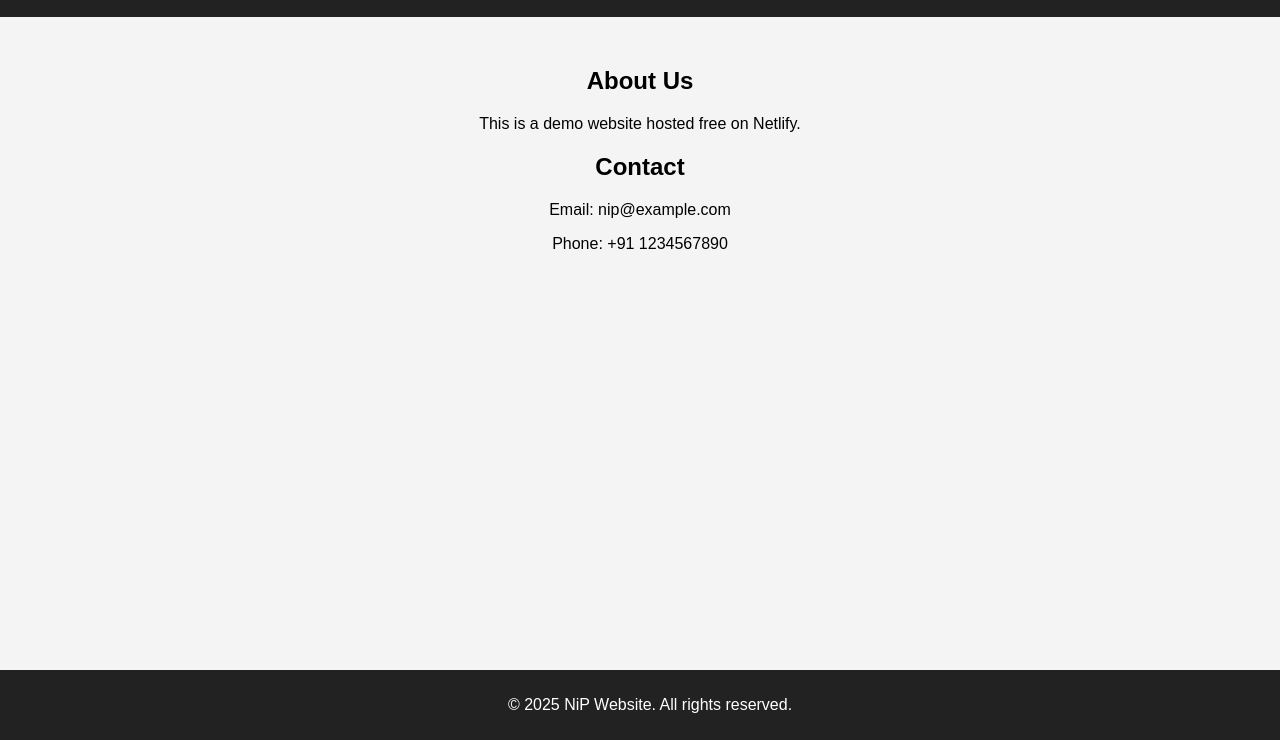
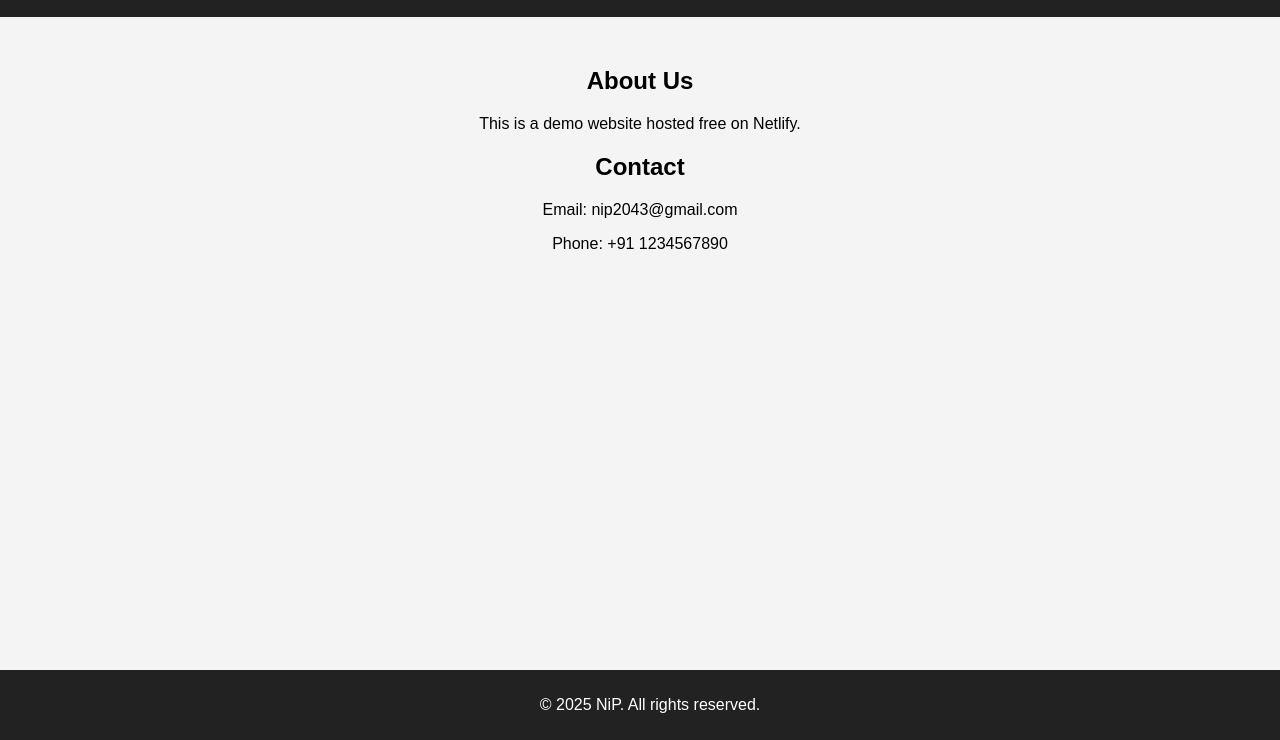
Before and after one commit to NiP2043/nip.github.io, a plain HTML site: page index.html in a window 1280 px wide. Shown: the part 60-800 px from the top of the page. Drawn offline with Linux system fonts and the light colour scheme.

Commit message:
Update index.html
Signed-off-by: NiP2043 <niravp2043@gmail.com>

```diff
--- a/index.html
+++ b/index.html
@@ -21,11 +21,11 @@
             <h2>About Us</h2>
             <p>This is a demo website hosted free on Netlify.</p>
             <h2>Contact</h2>
-            <p>Email: nip@example.com</p>
+            <p>Email: nip2043@gmail.com </p>
             <p>Phone: +91 1234567890</p>
         </section>
         <footer>
-            <p>© 2025 NiP Website. All rights reserved.</p>
+            <p>© 2025 NiP. All rights reserved.</p>
         </footer>
     </body>
     </html>
```
